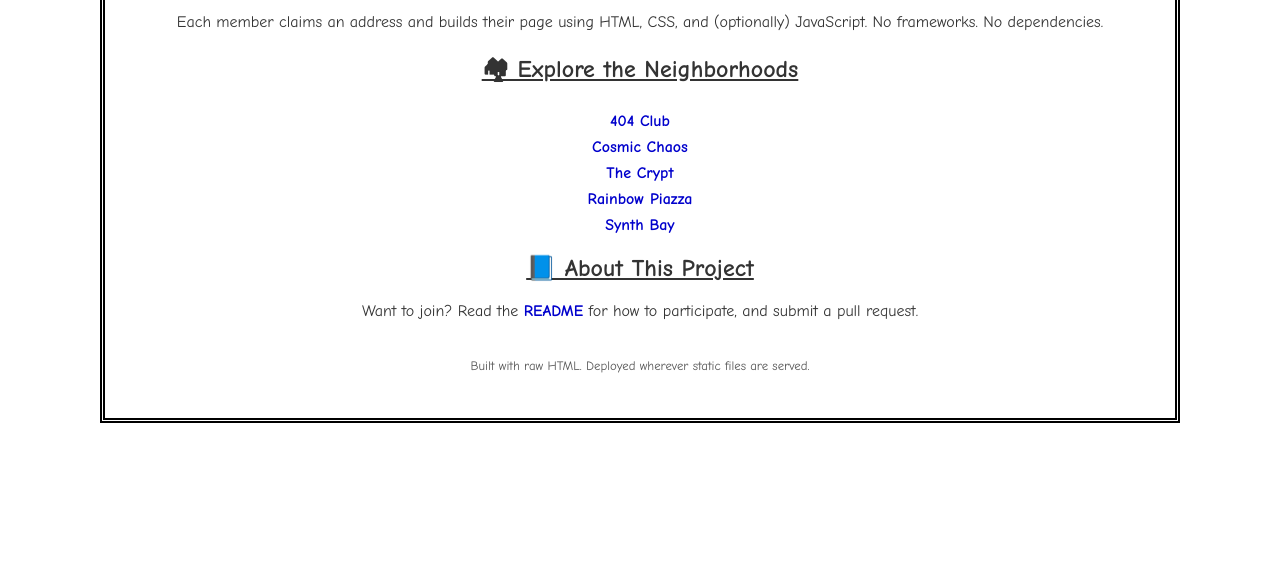
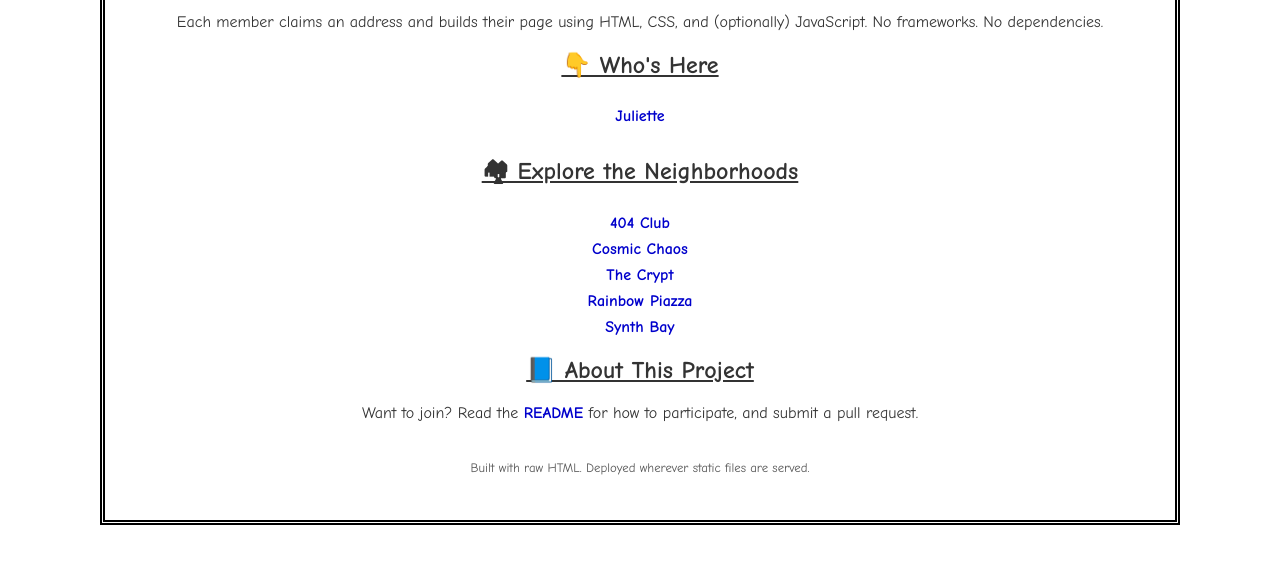
Before and after one commit to jrapala/cyber-webring, a plain HTML site: page index.html in a window 1280 px wide. Shown: the part 262-826 px from the top of the page. Before the commit the page ends 800 px from the top, so only its background shows below. Drawn offline with Linux system fonts and the light colour scheme.

Commit message:
feat: add whos here

```diff
--- a/index.html
+++ b/index.html
@@ -10,6 +10,12 @@
     <p>This is the Cyber Webring, a collection of one-page sites made by some cool people.</p>
     <p>Each member claims an address and builds their page using HTML, CSS, and (optionally) JavaScript. No frameworks. No dependencies.</p>
 
+    <h2>👇 Who's Here</h2>
+    <ul class="member-list">
+      <li>
+        <a href="neighborhoods/404-club/006">Juliette</a>
+      </li>
+    </ul>
     <h2>🏘 Explore the Neighborhoods</h2>
     <ul>
       <li>
--- a/styles/main.css
+++ b/styles/main.css
@@ -21,6 +21,12 @@ h2 {
 ul {
   list-style: none;
   padding: 0;
+}
+
+.member-list {
+  display: flex;
+  justify-content: center;
+  gap: 8px;
 }
 
 li {
```
Also changed, not shown: neighborhoods/404-club/006/index.html (+2 -2 lines), 1 other file.
